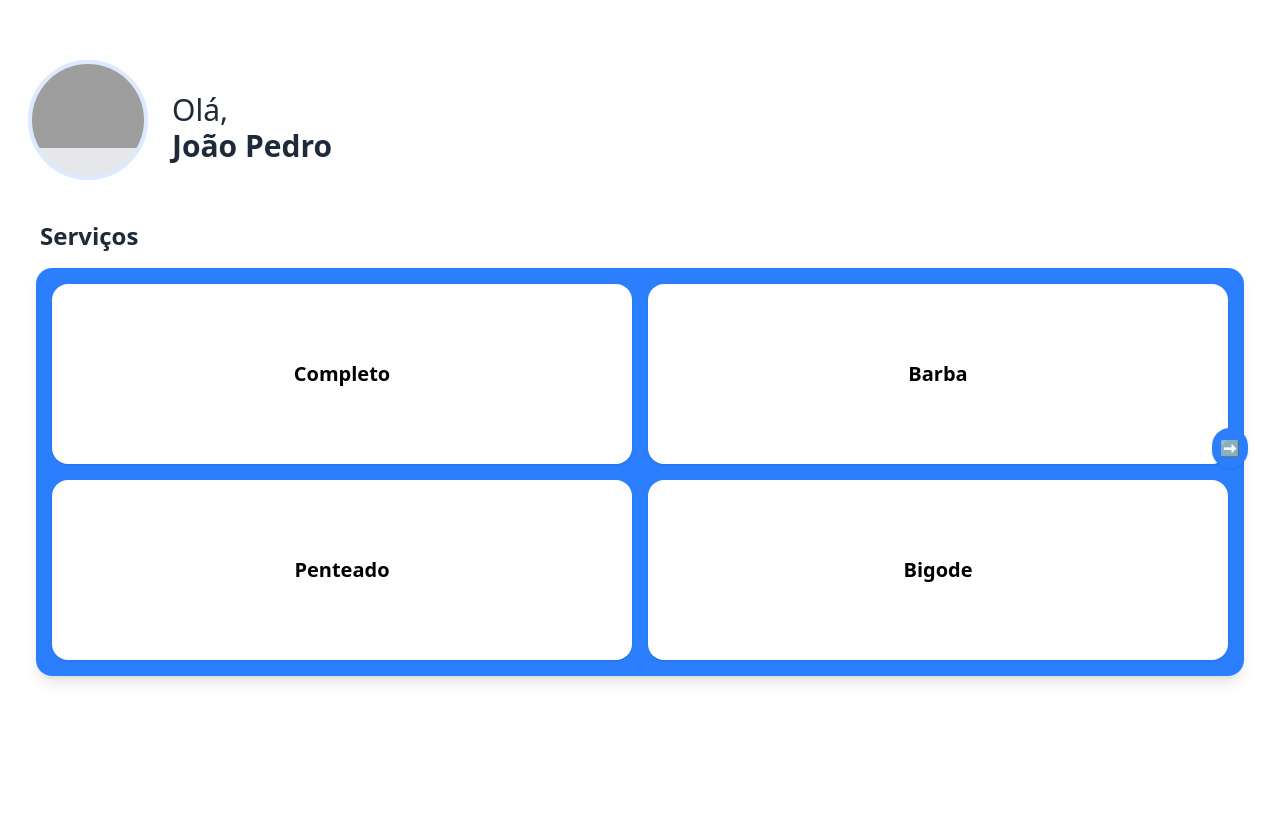
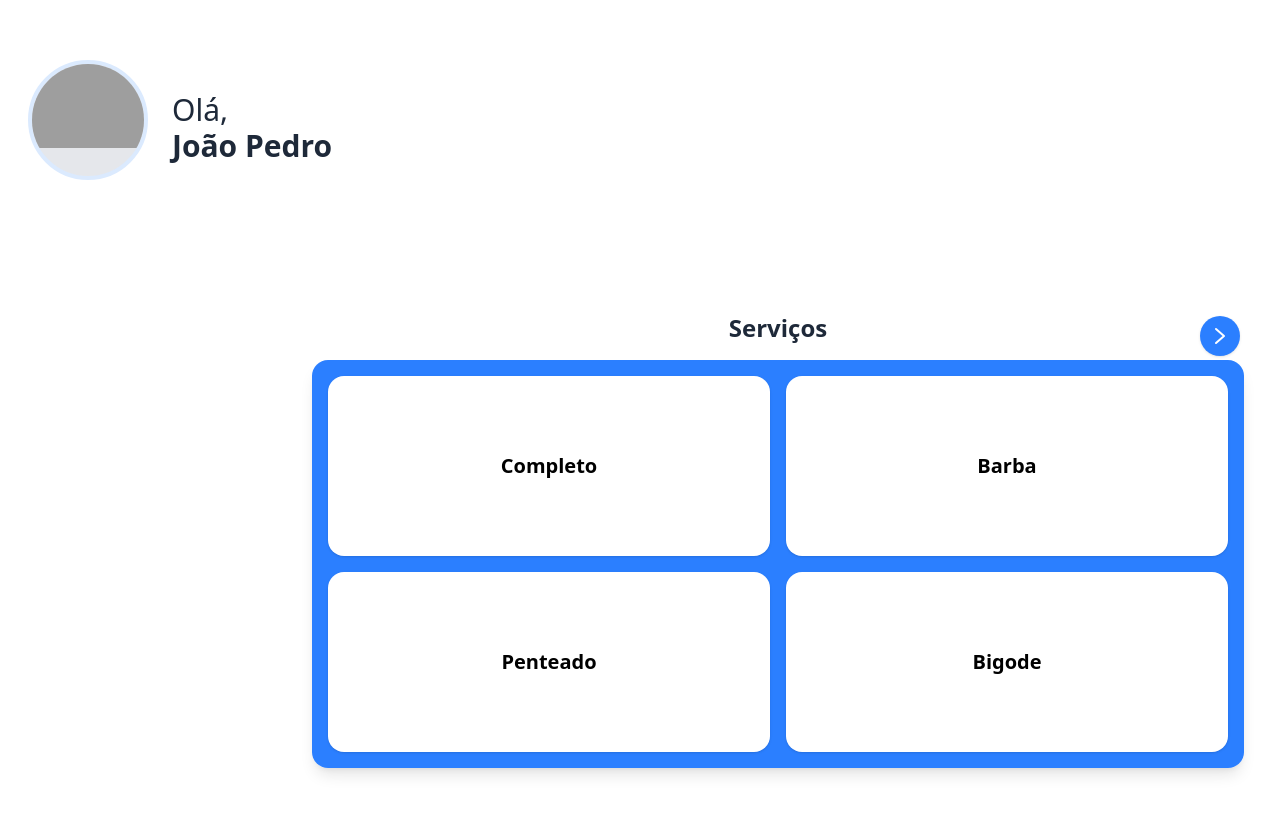
Before and after one commit to AlecYalcin/KNN-Barber-App, a React (Vite) app in the folder front/: page /cliente/home in a window 1280 px wide. Shown: the top 814 px of the page. Built offline with nearby package versions, Linux system fonts and the light colour scheme; grey boxes are pictures that could not be loaded.

Commit message:
feat: adicionada data dos horários disponíveis e refatoração dos butões #49

```diff
--- a/front/src/components/ScrollHome.jsx
+++ b/front/src/components/ScrollHome.jsx
@@ -1,65 +1,113 @@
-import { useRef, useEffect, useState } from "react";
+// SCROLL HOME
+
+import { useRef, useEffect, useState, useCallback } from "react";
 
 function ServicosHorarios() {
   const containerRef = useRef(null);
   const [currentView, setCurrentView] = useState("servicos");
+  const scrollTimeout = useRef();
+
+  // 🗓️ Pega o dia atual formatado (ex: 10/06/2024)
+  const today = new Date();
+  const formattedDate = today.toLocaleDateString("pt-BR", {
+    day: "2-digit",
+    month: "2-digit",
+    year: "numeric",
+  });
 
   // ⚙️ Detecta o scroll e muda de seção ao passar 20%
-  const handleScroll = () => {
+  const handleScroll = useCallback(() => {
+    if (!containerRef.current) return;
+    if (scrollTimeout.current) cancelAnimationFrame(scrollTimeout.current);
+
+    scrollTimeout.current = requestAnimationFrame(() => {
       const container = containerRef.current;
       const scrollLeft = container.scrollLeft;
       const width = container.offsetWidth;
 
-    if (scrollLeft >= width * 0.2) {
-      setCurrentView("horarios");
-    } else {
-      setCurrentView("servicos");
-    }
-  };
+      setCurrentView(scrollLeft >= width * 0.2 ? "horarios" : "servicos");
+    });
+  }, []);
 
   // 🔄 Faz o scroll manual com botão
-  const scrollTo = (direction) => {
+  const scrollTo = useCallback((direction) => {
     const container = containerRef.current;
+    if (!container) return;
     const width = container.offsetWidth;
 
     container.scrollTo({
       left: direction === "next" ? width : 0,
       behavior: "smooth",
     });
-  };
+  }, []);
 
   useEffect(() => {
     const container = containerRef.current;
-    container.addEventListener("scroll", handleScroll);
+    if (!container) return;
+    container.addEventListener("scroll", handleScroll, { passive: true });
 
-    return () => container.removeEventListener("scroll", handleScroll);
-  }, []);
+    return () => {
+      container.removeEventListener("scroll", handleScroll);
+      if (scrollTimeout.current) cancelAnimationFrame(scrollTimeout.current);
+    };
+  }, [handleScroll]);
+
+  // SVG minimalista para seta
+  const ArrowRight = (
+    <svg width="24" height="24" fill="none" stroke="currentColor" strokeWidth="2">
+      <path d="M8 5l8 7-8 7" strokeLinecap="round" strokeLinejoin="round" />
+    </svg>
+  );
+  const ArrowLeft = (
+    <svg width="24" height="24" fill="none" stroke="currentColor" strokeWidth="2">
+      <path d="M16 5l-8 7 8 7" strokeLinecap="round" strokeLinejoin="round" />
+    </svg>
+  );
 
   return (
-    <div className="relative w-full">
+    <div className="relative w-full lg:pl-69 lg:mt-30">
       {/* 🔥 Título dinâmico */}
-      <h2 className="text-2xl text-gray-800 font-semibold ml-5 mt-7">
-        {currentView === "servicos" ? "Serviços" : "Horários Disponíveis"}
+      <h2 className="text-2xl text-gray-800 font-semibold mt-10 flex justify-center items-center">
+        {currentView === "servicos"
+          ? "Serviços"
+          : (
+            <>
+              Horários
+              <span className="text-base text-gray-500 font-normal bg-white px-3 py-1 rounded-lg shadow ml-2">
+                {formattedDate}
+              </span>
+            </>
+          )
+        }
       </h2>
 
       {/* 🔽 Botões de navegação */}
+      <div className="flex items-center justify-between w-full px-5 mt-1  mb-2 absolute left-0 top-0 pointer-events-none z-10">
+        <div className=" flex justify-start">
+          {currentView === "horarios" && (
+            <button
+              onClick={() => scrollTo("prev")}
+              className="bg-blue-500 text-white p-2 rounded-full shadow flex items-center justify-center pointer-events-auto lg:ml-69"
+              aria-label="Anterior"
+              type="button"
+            >
+              {ArrowLeft}
+            </button>
+          )}
+        </div>
+        <div className="flex-1 flex justify-end">
           {currentView === "servicos" && (
             <button
               onClick={() => scrollTo("next")}
-          className="absolute right-3 top-1/2 -translate-y-1/2 bg-blue-500 text-white p-2 rounded-full shadow"
+              className="bg-blue-500 text-white p-2 rounded-full shadow flex items-center justify-center pointer-events-auto"
+              aria-label="Próximo"
+              type="button"
             >
-          ➡️
+              {ArrowRight}
             </button>
           )}
-      {currentView === "horarios" && (
-        <button
-          onClick={() => scrollTo("prev")}
-          className="absolute left-3 top-1/2 -translate-y-1/2 bg-blue-500 text-white p-2 rounded-full shadow"
-        >
-          ⬅️
-        </button>
-      )}
-
+        </div>
+      </div>
       {/* 🧭 Conteúdo com scroll lateral */}
       <div
         ref={containerRef}
@@ -79,7 +127,10 @@ function ServicosHorarios() {
 
         {/* 🔸 Horários */}
         <section className="min-w-full grid grid-cols-3 gap-4">
-          {["08:00", "09:00", "10:00", "11:00", "13:00", "14:00", "15:00", "16:00", "17:00", "18:00", "19:00", "20:00"].map((hora) => (
+          {[
+            "08:00", "09:00", "10:00", "11:00", "13:00", "14:00",
+            "15:00", "16:00", "17:00", "18:00", "19:00", "20:00"
+          ].map((hora) => (
             <article
               key={hora}
               className="bg-white h-20 rounded-2xl shadow flex items-center justify-center"
```
Lines whose indentation alone changed are shown as unchanged.
